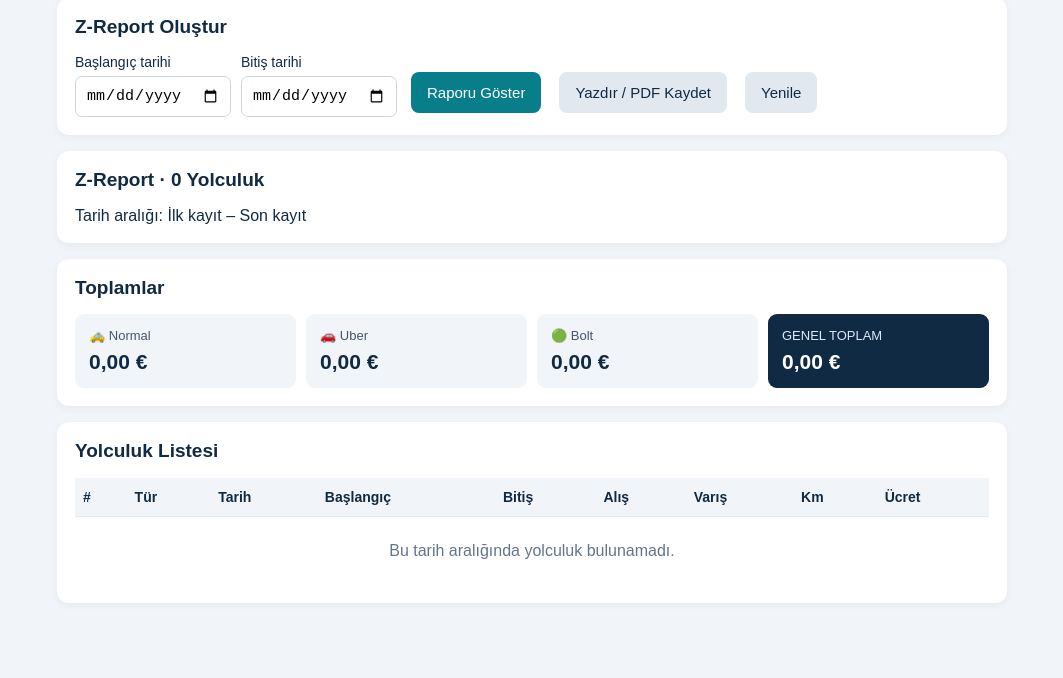
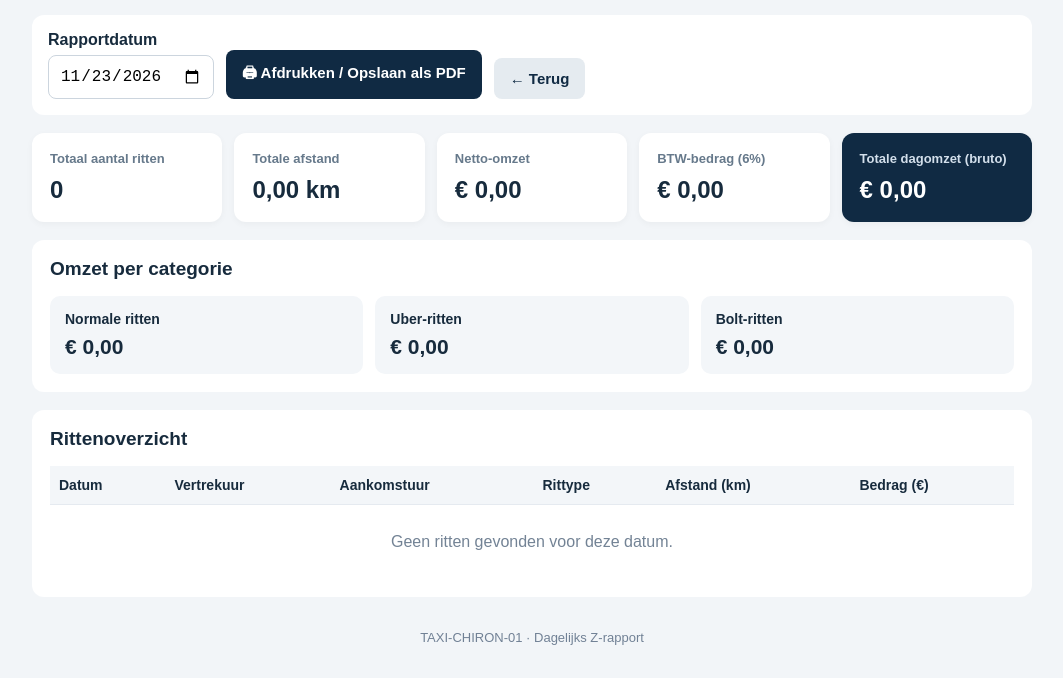
Before and after one commit to tugrulkusoglu/taxi-logbook, a plain HTML site: page z-report.html in a window 1280 px wide. Shown: the part 122-800 px from the top of the page, without its empty margins (108-1171 px from the left). Drawn offline with Linux system fonts and the light colour scheme.

Commit message:
Update z-report.html

```diff
--- a/z-report.html
+++ b/z-report.html
@@ -1,221 +1,490 @@
-<!DOCTYPE html><html lang="tr">
+<!DOCTYPE html><html lang="nl">
 <head>
 <meta charset="UTF-8">
-<meta name="viewport" content="width=device-width, initial-scale=1">
+<meta name="viewport" content="width=device-width, initial-scale=1.0">
 <meta name="theme-color" content="#102a43">
-<title>TAXI-CHIRON-01 | Z-Report</title>
-<style>
-*{box-sizing:border-box}
-body{font-family:Arial,sans-serif;background:#f1f5f9;color:#102a43;margin:0;padding:16px}
-.container{max-width:950px;margin:auto}
-header,.card{background:white;border-radius:12px;padding:18px;margin-bottom:16px;box-shadow:0 2px 8px #0000000d}
-header{background:#102a43;color:white}
-h1{margin:0 0 6px;font-size:24px}
-h2{font-size:19px;margin-top:0}
-button{border:0;border-radius:8px;padding:12px 16px;font-size:15px;cursor:pointer;margin:4px}
-.primary{background:#087e8b;color:white}
-.secondary{background:#e2e8f0;color:#102a43}
-input{padding:10px;border:1px solid #cbd5e1;border-radius:7px;font-size:15px}
-.filters{display:flex;gap:10px;flex-wrap:wrap;align-items:end}
-label{display:flex;flex-direction:column;gap:6px;font-size:14px}
-.table-wrap{overflow-x:auto}
-table{width:100%;border-collapse:collapse;font-size:14px}
-th,td{padding:11px 8px;border-bottom:1px solid #e2e8f0;text-align:left;white-space:nowrap}
-th{background:#f1f5f9}
-.badge{display:inline-block;padding:4px 7px;border-radius:5px;font-size:11px;font-weight:bold}
-.uber{background:#e2e8f0;color:#111}
-.bolt{background:#dcfce7;color:#166534}
-.normal{background:#dbeafe;color:#1d4ed8}
-.totals{display:grid;grid-template-columns:repeat(auto-fit,minmax(140px,1fr));gap:10px}
-.total{background:#f1f5f9;padding:14px;border-radius:9px}
-.total span{display:block;font-size:13px;color:#475569;margin-bottom:7px}
-.total strong{font-size:21px}
-.grand{background:#102a43;color:white}
-.grand span{color:#dbeafe}
-.empty{text-align:center;padding:25px;color:#64748b}
-@media print{
- body{background:white;padding:0}
- .no-print{display:none!important}
- header,.card{box-shadow:none;border:1px solid #ddd}
- .container{max-width:none}
+<title>Dagelijks Z-rapport | TAXI-CHIRON-01</title><style>
+* {
+  box-sizing: border-box;
 }
-</style>
-</head>
-<body>
-<div class="container">
-<header>
-<h1>🚕 TAXI LOGBOOK</h1>
-<div>TAXI-CHIRON-01 · Z-REPORT</div>
-</header><section class="card no-print">
-<h2>Z-Report Oluştur</h2>
-<div class="filters">
-<label>Başlangıç tarihi
-<input type="date" id="dateFrom">
-</label>
-<label>Bitiş tarihi
-<input type="date" id="dateTo">
-</label>
-<button class="primary" id="showReport">Raporu Göster</button>
-<button class="secondary" id="printReport">Yazdır / PDF Kaydet</button>
-<button class="secondary" id="reload">Yenile</button>
+
+body {
+  margin: 0;
+  padding: 16px;
+  background: #f2f5f8;
+  color: #172b3d;
+  font-family: Arial, Helvetica, sans-serif;
+}
+
+.container {
+  max-width: 1000px;
+  margin: auto;
+}
+
+.header {
+  background: #102a43;
+  color: white;
+  padding: 24px;
+  border-radius: 14px;
+  margin-bottom: 18px;
+}
+
+.header h1 {
+  margin: 0 0 8px;
+  font-size: 25px;
+}
+
+.header p {
+  margin: 0;
+  opacity: .85;
+}
+
+.toolbar {
+  background: white;
+  padding: 16px;
+  border-radius: 12px;
+  display: flex;
+  flex-wrap: wrap;
+  align-items: end;
+  gap: 12px;
+  margin-bottom: 18px;
+}
+
+.toolbar label {
+  font-weight: bold;
+  display: flex;
+  flex-direction: column;
+  gap: 6px;
+}
+
+input[type="date"] {
+  padding: 11px;
+  border: 1px solid #ccd5de;
+  border-radius: 8px;
+  font-size: 16px;
+}
+
+button {
+  padding: 12px 16px;
+  border: none;
+  border-radius: 8px;
+  cursor: pointer;
+  font-size: 15px;
+  font-weight: bold;
+}
+
+.primary {
+  background: #102a43;
+  color: white;
+}
+
+.secondary {
+  background: #e5ebf0;
+  color: #102a43;
+}
+
+.cards {
+  display: grid;
+  grid-template-columns: repeat(auto-fit, minmax(175px, 1fr));
+  gap: 12px;
+  margin-bottom: 18px;
+}
+
+.card {
+  background: white;
+  padding: 18px;
+  border-radius: 12px;
+  box-shadow: 0 2px 7px rgba(0,0,0,.04);
+}
+
+.card h3 {
+  font-size: 13px;
+  color: #66798b;
+  margin: 0 0 10px;
+}
+
+.card .value {
+  font-size: 24px;
+  font-weight: bold;
+  overflow-wrap: anywhere;
+}
+
+.card.gross {
+  background: #102a43;
+  color: white;
+}
+
+.card.gross h3 {
+  color: #d3dfeb;
+}
+
+.section {
+  background: white;
+  padding: 18px;
+  border-radius: 12px;
+  margin-bottom: 18px;
+}
+
+.section h2 {
+  margin-top: 0;
+  font-size: 19px;
+}
+
+.category-totals {
+  display: grid;
+  grid-template-columns: repeat(auto-fit, minmax(180px, 1fr));
+  gap: 12px;
+}
+
+.category {
+  padding: 15px;
+  background: #f3f6f9;
+  border-radius: 10px;
+}
+
+.category h3 {
+  margin: 0 0 8px;
+  font-size: 14px;
+}
+
+.category .amount {
+  font-size: 21px;
+  font-weight: bold;
+}
+
+.table-wrap {
+  overflow-x: auto;
+}
+
+table {
+  width: 100%;
+  border-collapse: collapse;
+  min-width: 700px;
+}
+
+th, td {
+  padding: 11px 9px;
+  border-bottom: 1px solid #e5eaf0;
+  text-align: left;
+  font-size: 14px;
+}
+
+th {
+  background: #f3f6f9;
+}
+
+.badge {
+  display: inline-block;
+  padding: 5px 8px;
+  border-radius: 20px;
+  font-size: 12px;
+  font-weight: bold;
+  background: #e8eef5;
+}
+
+.badge.normal {
+  background: #e1f3e8;
+  color: #21653d;
+}
+
+.badge.uber {
+  background: #e9e9e9;
+  color: #222;
+}
+
+.badge.bolt {
+  background: #fff1c9;
+  color: #775700;
+}
+
+.empty {
+  text-align: center;
+  padding: 28px;
+  color: #738395;
+}
+
+.footer {
+  text-align: center;
+  color: #718195;
+  padding: 15px;
+  font-size: 13px;
+}
+
+@media print {
+  body {
+    background: white;
+    padding: 0;
+  }
+
+  .toolbar .no-print,
+  .no-print {
+    display: none !important;
+  }
+
+  .header, .section, .card {
+    box-shadow: none;
+  }
+
+  .header {
+    border-radius: 0;
+  }
+
+  .container {
+    max-width: none;
+  }
+
+  table {
+    min-width: 0;
+  }
+
+  th, td {
+    font-size: 11px;
+    padding: 7px 5px;
+  }
+}
+</style></head><body>
+<div class="container"><header class="header">
+  <h1>Dagelijks Z-rapport</h1>
+  <p>TAXI-CHIRON-01 · Dagelijkse omzet- en rittenregistratie</p>
+</header><section class="toolbar no-print">
+  <label>
+    Rapportdatum
+    <input type="date" id="reportDate">
+  </label>  <button class="primary" id="printBtn" type="button">
+    🖨 Afdrukken / Opslaan als PDF
+  </button>  <button class="secondary" id="backBtn" type="button">
+    ← Terug
+  </button>
+</section><section class="cards">
+  <div class="card">
+    <h3>Totaal aantal ritten</h3>
+    <div class="value" id="totalTrips">0</div>
+  </div>  <div class="card">
+    <h3>Totale afstand</h3>
+    <div class="value" id="totalDistance">0,00 km</div>
+  </div>  <div class="card">
+    <h3>Netto-omzet</h3>
+    <div class="value" id="netRevenue">€ 0,00</div>
+  </div>  <div class="card">
+    <h3>BTW-bedrag (6%)</h3>
+    <div class="value" id="vatAmount">€ 0,00</div>
+  </div>  <div class="card gross">
+    <h3>Totale dagomzet (bruto)</h3>
+    <div class="value" id="grossRevenue">€ 0,00</div>
   </div>
-</section><section class="card">
-<h2 id="reportTitle">Yolculuk Raporu</h2>
-<div id="reportInfo"></div>
-</section><section class="card">
-<h2>Toplamlar</h2>
-<div class="totals">
-<div class="total"><span>🚕 Normal</span><strong id="normalTotal">0,00 €</strong></div>
-<div class="total"><span>🚗 Uber</span><strong id="uberTotal">0,00 €</strong></div>
-<div class="total"><span>🟢 Bolt</span><strong id="boltTotal">0,00 €</strong></div>
-<div class="total grand"><span>GENEL TOPLAM</span><strong id="grandTotal">0,00 €</strong></div>
+</section><section class="section">
+  <h2>Omzet per categorie</h2>  <div class="category-totals">
+    <div class="category">
+      <h3>Normale ritten</h3>
+      <div class="amount" id="normalTotal">€ 0,00</div>
+    </div><div class="category">
+  <h3>Uber-ritten</h3>
+  <div class="amount" id="uberTotal">€ 0,00</div>
 </div>
-</section><section class="card">
-<h2>Yolculuk Listesi</h2>
-<div class="table-wrap">
+
+<div class="category">
+  <h3>Bolt-ritten</h3>
+  <div class="amount" id="boltTotal">€ 0,00</div>
+</div>
+
+  </div>
+</section><section class="section">
+  <h2>Rittenoverzicht</h2>  <div class="table-wrap">
     <table>
       <thead>
         <tr>
-<th>#</th><th>Tür</th><th>Tarih</th><th>Başlangıç</th>
-<th>Bitiş</th><th>Alış</th><th>Varış</th><th>Km</th><th>Ücret</th>
+          <th>Datum</th>
+          <th>Vertrekuur</th>
+          <th>Aankomstuur</th>
+          <th>Rittype</th>
+          <th>Afstand (km)</th>
+          <th>Bedrag (€)</th>
         </tr>
       </thead>
-<tbody id="reportRows"></tbody>
-</table>
+      <tbody id="reportRows">
+      </tbody>
+    </table><div id="emptyMessage" class="empty" hidden>
+  Geen ritten gevonden voor deze datum.
 </div>
-<div id="emptyMessage" class="empty" hidden>Bu tarih aralığında yolculuk bulunamadı.</div>
-</section>
-</div><script>
+
+  </div>
+</section><footer class="footer">
+  TAXI-CHIRON-01 · Dagelijks Z-rapport
+</footer></div><script>
+"use strict";
+
 const STORAGE_KEY = "taxi_trips";
 
-function readTrips(){
-  try{
+const dateInput = document.getElementById("reportDate");
+
+function euro(value) {
+  return Number(value || 0).toLocaleString("nl-BE", {
+    style: "currency",
+    currency: "EUR"
+  });
+}
+
+function localDateKey(value) {
+  if (!value) return "";
+
+  const date = new Date(value);
+
+  if (Number.isNaN(date.getTime())) return "";
+
+  return [
+    date.getFullYear(),
+    String(date.getMonth() + 1).padStart(2, "0"),
+    String(date.getDate()).padStart(2, "0")
+  ].join("-");
+}
+
+function timeString(value) {
+  if (!value) return "—";
+
+  const date = new Date(value);
+
+  if (Number.isNaN(date.getTime())) return "—";
+
+  return date.toLocaleTimeString("nl-BE", {
+    hour: "2-digit",
+    minute: "2-digit"
+  });
+}
+
+function getTrips() {
+  try {
     const data = JSON.parse(localStorage.getItem(STORAGE_KEY) || "[]");
     return Array.isArray(data) ? data : [];
-  }catch(error){
-    console.error(error);
+  } catch {
     return [];
   }
 }
 
-function value(obj, keys){
-  for(const key of keys){
-    if(obj[key] !== undefined && obj[key] !== null && obj[key] !== ""){
-      return obj[key];
-    }
-  }
-  return "";
+function getKind(trip) {
+  const kind = String(trip.kind || "").toLowerCase();
+
+  if (kind === "normal" || kind === "normaal") return "normal";
+  if (kind === "uber") return "uber";
+  if (kind === "bolt") return "bolt";
+
+  return kind;
 }
 
-function dateValue(trip){
-  const raw = value(trip,["startTime","startedAt","start","date","createdAt","timestamp"]);
-  if(!raw) return "";
-  const d = new Date(raw);
-  if(!isNaN(d.getTime())) return d;
-  const text = String(raw);
-  const match = text.match(/^\d{4}-\d{2}-\d{2}/);
-  return match ? new Date(match[0]+"T00:00:00") : null;
+function kindLabel(kind) {
+  if (kind === "normal") return "Normaal";
+  if (kind === "uber") return "Uber";
+  if (kind === "bolt") return "Bolt";
+
+  return kind || "Onbekend";
 }
 
-function timeValue(trip, keys){
-  const raw = value(trip,keys);
-  if(!raw) return "—";
-  const d = new Date(raw);
-  if(!isNaN(d.getTime())) return d.toLocaleTimeString("tr-TR",{hour:"2-digit",minute:"2-digit"});
-  return String(raw);
-}
-
-function kindValue(trip){
-  const raw = String(value(trip,["kind","type","service","category"])).toLowerCase();
-  if(raw.includes("uber")) return "uber";
-  if(raw.includes("bolt")) return "bolt";
-  return "normal";
-}
-
-function fareValue(trip){
-  const n = Number(value(trip,["fare","price","amount","total","tripFare"]));
-  return Number.isFinite(n) ? n : 0;
-}
-
-function kmValue(trip){
-  const n = Number(value(trip,["distanceKm","distance","km","kilometers"]));
-  return Number.isFinite(n) ? n : 0;
-}
-
-function euro(n){
-  return n.toLocaleString("tr-TR",{minimumFractionDigits:2,maximumFractionDigits:2})+" €";
-}
-
-function safe(text){
-  return String(text ?? "").replace(/[&<>"']/g,c=>({
-    "&":"&amp;","<":"&lt;",">":"&gt;",'"':"&quot;","'":"&#39;"
+function safe(value) {
+  return String(value ?? "").replace(/[&<>"']/g, c => ({
+    "&": "&amp;",
+    "<": "&lt;",
+    ">": "&gt;",
+    '"': "&quot;",
+    "'": "&#39;"
   }[c]));
 }
 
-function render(){
-  const from = document.getElementById("dateFrom").value;
-  const to = document.getElementById("dateTo").value;
+function renderReport() {
+  const selectedDate = dateInput.value;
+  const allTrips = getTrips();
 
-  const trips = readTrips().map(trip=>{
-    const date = dateValue(trip);
-    return {trip,date,kind:kindValue(trip)};
-  }).filter(item=>{
-    if(!item.date || isNaN(item.date.getTime())) return false;
-    const day = item.date.toISOString().slice(0,10);
-    return (!from || day >= from) && (!to || day <= to);
+  const trips = allTrips
+    .filter(trip => localDateKey(trip.startTime) === selectedDate)
+    .sort((a, b) => new Date(a.startTime) - new Date(b.startTime));
+
+  let gross = 0;
+  let distance = 0;
+
+  const categoryTotals = {
+    normal: 0,
+    uber: 0,
+    bolt: 0
+  };
+
+  trips.forEach(trip => {
+    const fare = Number(trip.fare || 0);
+    const km = Number(trip.distanceKm || 0);
+    const kind = getKind(trip);
+
+    gross += fare;
+    distance += km;
+
+    if (Object.prototype.hasOwnProperty.call(categoryTotals, kind)) {
+      categoryTotals[kind] += fare;
+    }
   });
 
-  trips.sort((a,b)=>a.date-b.date);
+  // Bruto bedrag is inclusief 6% btw.
+  const net = gross / 1.06;
+  const vat = gross - net;
 
-  let totals={normal:0,uber:0,bolt:0};
-  const rows=document.getElementById("reportRows");
-  rows.innerHTML="";
+  document.getElementById("totalTrips").textContent = trips.length;
+  document.getElementById("totalDistance").textContent =
+    distance.toLocaleString("nl-BE", {
+      minimumFractionDigits: 2,
+      maximumFractionDigits: 2
+    }) + " km";
 
-  trips.forEach((item,index)=>{
-    const t=item.trip;
-    const kind=item.kind;
-    const start=timeValue(t,["startTime","startedAt","start"]);
-    const end=timeValue(t,["endTime","endedAt","finishTime","end"]);
-    const pickup=value(t,["pickup","from","startAddress","startLocation"]);
-    const dropoff=value(t,["dropoff","to","endAddress","endLocation"]);
-    const fare=fareValue(t);
-    const km=kmValue(t);
+  document.getElementById("grossRevenue").textContent = euro(gross);
+  document.getElementById("netRevenue").textContent = euro(net);
+  document.getElementById("vatAmount").textContent = euro(vat);
 
-    totals[kind]+=fare;
+  document.getElementById("normalTotal").textContent = euro(categoryTotals.normal);
+  document.getElementById("uberTotal").textContent = euro(categoryTotals.uber);
+  document.getElementById("boltTotal").textContent = euro(categoryTotals.bolt);
 
-    const badge=kind==="uber"?"UBER":kind==="bolt"?"BOLT":"NORMAL";
-    const date=item.date.toLocaleDateString("tr-TR");
+  const tbody = document.getElementById("reportRows");
+  const empty = document.getElementById("emptyMessage");
 
-    rows.insertAdjacentHTML("beforeend",`
-      <tr>
-        <td>${index+1}</td>
-        <td><span class="badge ${kind}">${badge}</span></td>
-        <td>${date}</td>
-        <td>${safe(start)}</td>
-        <td>${safe(end)}</td>
-        <td>${safe(pickup || "—")}</td>
-        <td>${safe(dropoff || "—")}</td>
-        <td>${km.toFixed(2)}</td>
-        <td>${euro(fare)}</td>
-      </tr>
-    `);
+  tbody.innerHTML = "";
+
+  trips.forEach(trip => {
+    const kind = getKind(trip);
+    const row = document.createElement("tr");
+
+    row.innerHTML = `
+      <td>${safe(localDateKey(trip.startTime))}</td>
+      <td>${safe(timeString(trip.startTime))}</td>
+      <td>${safe(timeString(trip.endTime))}</td>
+      <td><span class="badge ${safe(kind)}">${safe(kindLabel(kind))}</span></td>
+      <td>${Number(trip.distanceKm || 0).toLocaleString("nl-BE", {
+        minimumFractionDigits: 2,
+        maximumFractionDigits: 2
+      })}</td>
+      <td>${safe(euro(trip.fare))}</td>
+    `;
+
+    tbody.appendChild(row);
   });
 
-  document.getElementById("normalTotal").textContent=euro(totals.normal);
-  document.getElementById("uberTotal").textContent=euro(totals.uber);
-  document.getElementById("boltTotal").textContent=euro(totals.bolt);
-  document.getElementById("grandTotal").textContent=euro(totals.normal+totals.uber+totals.bolt);
-
-  document.getElementById("emptyMessage").hidden=trips.length!==0;
-  document.getElementById("reportTitle").textContent="Z-Report · "+trips.length+" Yolculuk";
-  document.getElementById("reportInfo").textContent=
-    "Tarih aralığı: "+(from || "İlk kayıt")+" – "+(to || "Son kayıt");
+  empty.hidden = trips.length > 0;
 }
 
-document.getElementById("showReport").addEventListener("click",render);
-document.getElementById("reload").addEventListener("click",render);
-document.getElementById("printReport").addEventListener("click",()=>window.print());
+function todayLocal() {
+  const now = new Date();
 
-render();
+  return [
+    now.getFullYear(),
+    String(now.getMonth() + 1).padStart(2, "0"),
+    String(now.getDate()).padStart(2, "0")
+  ].join("-");
+}
+
+dateInput.value = todayLocal();
+dateInput.addEventListener("change", renderReport);
+
+document.getElementById("printBtn").addEventListener("click", () => {
+  window.print();
+});
+
+document.getElementById("backBtn").addEventListener("click", () => {
+  window.location.href = "index.html";
+});
+
+renderReport();
 </script></body>
 </html>
```
Lines whose indentation alone changed are shown as unchanged.
